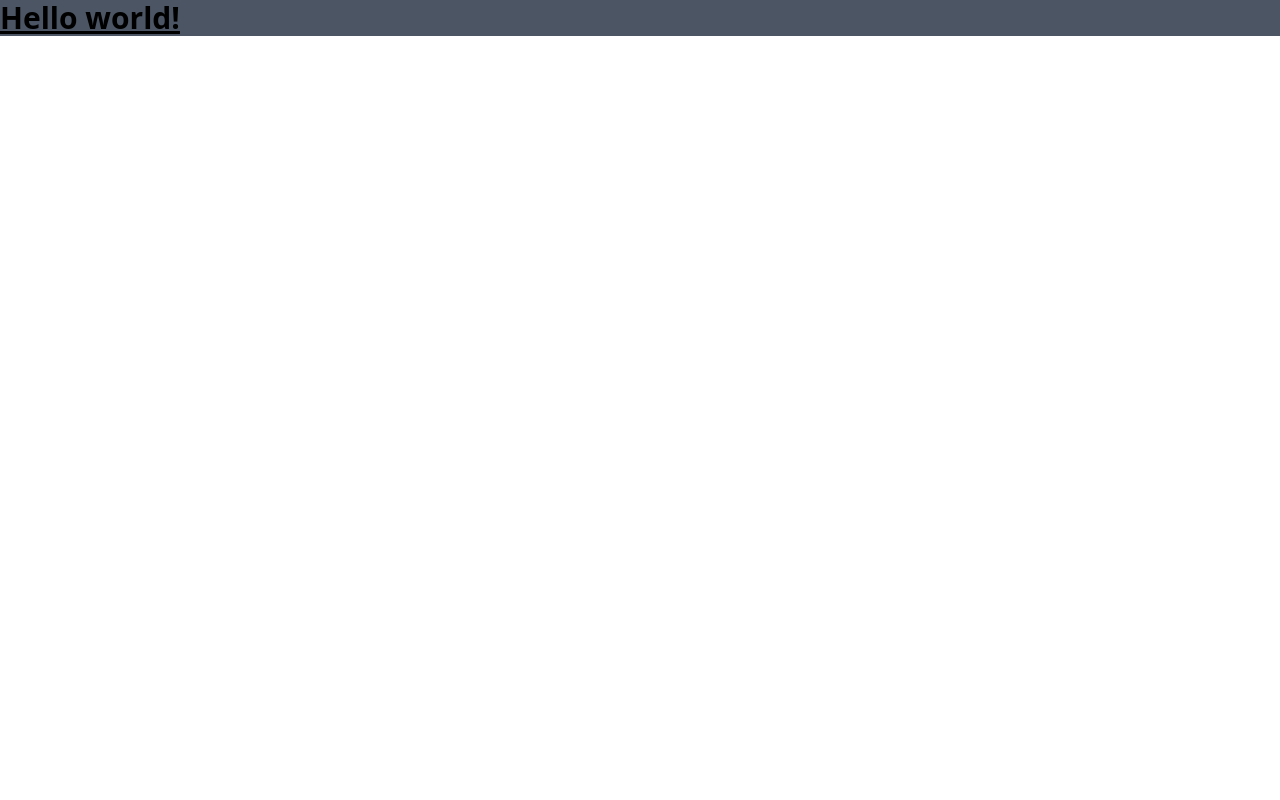
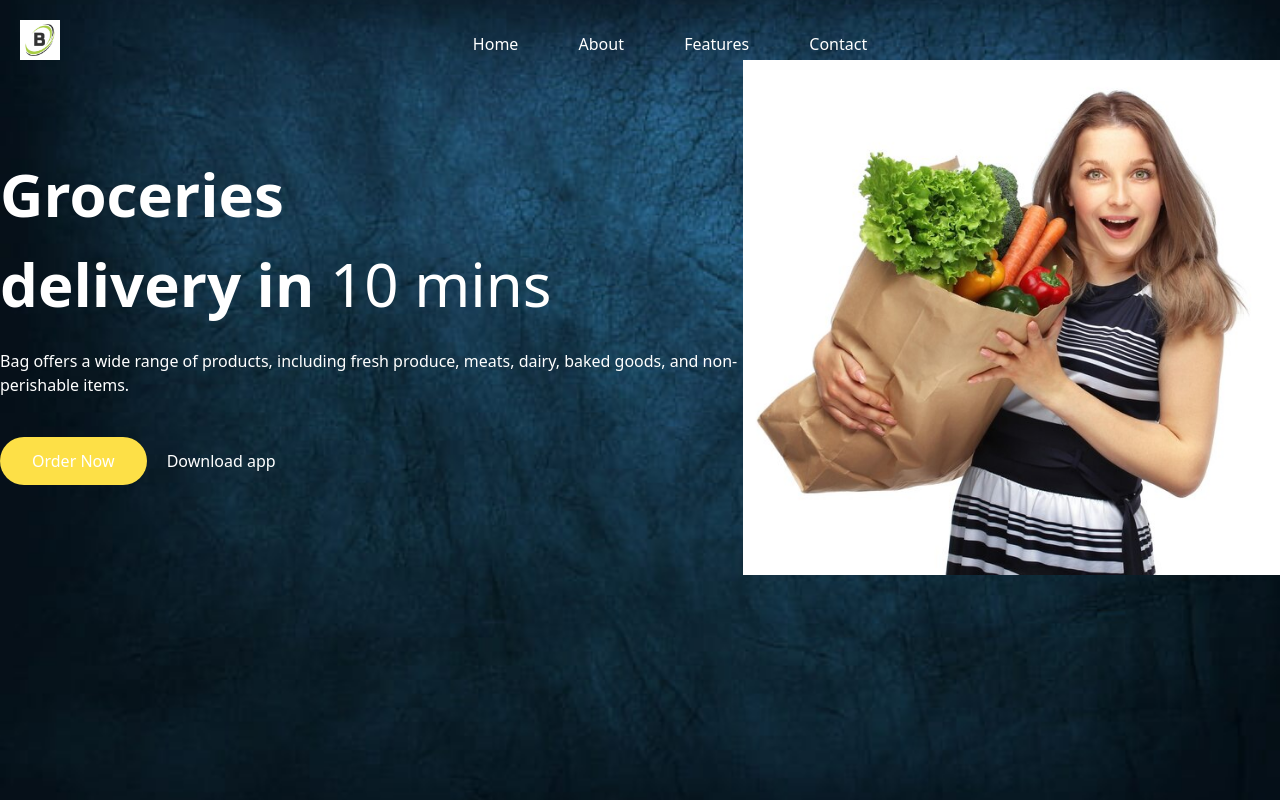
Before and after one commit to SomalaDharmika/figma-to-html, a website: page src/index.html in a window 1280 px wide. Drawn offline with Linux system fonts and the light colour scheme.

Commit message:
a simple page using tailwind css

```diff
--- a/src/index.html
+++ b/src/index.html
@@ -1,13 +1,50 @@
 <!doctype html>
-<html>
+<html lang="en">
+
 <head>
   <meta charset="UTF-8">
   <meta name="viewport" content="width=device-width, initial-scale=1.0">
   <link href="./output.css" rel="stylesheet">
 </head>
-<body>
-  <h1 class="text-3xl font-bold underline bg-gray-600">
-    Hello world!
-  </h1>
+
+<body class="container mx-auto">
+  <div class="bg-cover bg-center h-screen" style="background-image: url('back.jpg');">
+
+    <!-- Navigation and Text Content -->
+
+    <nav class="flex items-center justify-center">
+      <img src="b.jpg" class="h-10 w-10 mt-5 ml-5 cursor-pointer">
+      <ul class="flex-1 text-center">
+        <li class="list-none inline-block px-5 mt-7"><a href="#" class="text-white px-2">Home</a></li>
+        <li class="list-none inline-block px-5 mt-7"><a href="#" class="text-white px-2">About</a></li>
+        <li class="list-none inline-block px-5 mt-7"><a href="#" class="text-white px-2">Features</a></li>
+        <li class="list-none inline-block px-5 mt-7"><a href="#" class="text-white px-2">Contact</a></li>
+      </ul>
+    </nav>
+
+      <div class="flex justify-items-between items-center mx-16 my-16">
+
+
+        <div class="text-white">
+          <h1 class="text-6xl font-semibold leading-normal">Groceries<br>delivery in <span class="font-light">10
+              mins</span></h1>
+          <p class="mt-5">Bag offers a wide range of products, including fresh produce, meats, dairy, baked goods, and
+            non-perishable items.</p>
+          <div class="mt-10">
+            <a href="#"
+              class="bg-yellow-300 rounded-3xl py-3 px-8 font-medium inline-block mr-4 hover:bg-transparent hover:border-pink-700 hover:text-white hover:border border-transparent">Order
+              Now</a>
+            <a href="#" class="text-white">Download app</a>
+          </div>
+        </div>
+
+        <div class="pr-10">
+          <img src="human.jpg" class="h-32 w-1/6">
+        </div>
+
+
+
+    </div>
 </body>
+
 </html>
```
Also changed, not shown: src/b.jpg (added), src/back.jpg (added), src/bg.jpg (added), src/human.jpg (added), src/output.css.
